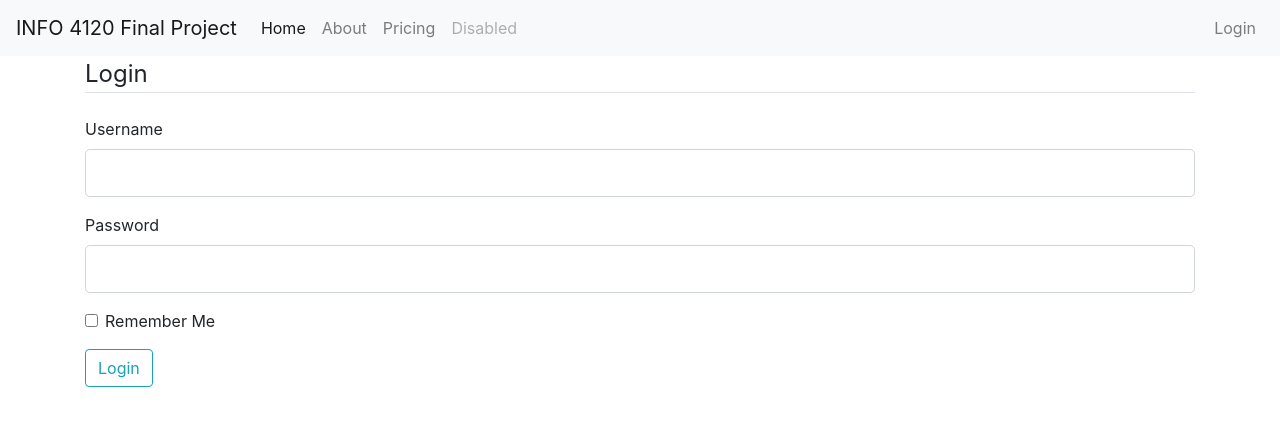
After one commit to tt0507/Info4120_FP_flask, a Flask app: page /login in a window 1280 px wide. The commit adds this page. Shown: the top 426 px of the page. Run offline with Flask 2, Linux system fonts and the light colour scheme; some libraries are stand-ins or nearby versions.

Commit message:
Update database, created login page

```diff
--- a/app.py
+++ b/app.py
@@ -1,7 +1,10 @@
-from flask import Flask, render_template, url_for
+from flask import Flask, render_template, url_for, flash, redirect
 from flask_sqlalchemy import SQLAlchemy
+from forms import LoginForm
+from datetime import datetime
 
 app = Flask(__name__)
+app.config['SECRET_KEY'] = '91f605c898d3fe1082914c0e7dfda152'
 app.config['SQLALCHEMY_DATABASE_URI'] = 'sqlite:///site.db'
 
 db = SQLAlchemy(app)
@@ -13,30 +16,58 @@ class User(db.Model):
 	password = db.Column(db.String(60), nullable=False)
 
 	def __repr__(self):
-		return [User.username, User.password]
+		return f"User('{self.id}','{self.username}', '{self.password}')"
 
 
 class Answer(db.Model):
-	pass
+	id = db.Column(db.Integer, primary_key=True)
+	user = db.relationship('User', backref='user', lazy=True)
+	user_id = db.Column(db.Integer, db.ForeignKey('user.id'), nullable=False)
+	log = db.relationship('Log', backref='log', lazy=True)
+	log_number = db.Column(db.Integer, db.ForeignKey('log_number'), nullable=False)
+	question1 = db.Column(db.String(20), unique=True, nullable=False)
+	question2 = db.Column(db.String(20), unique=True, nullable=False)
+	question3 = db.Column(db.String(20), unique=True, nullable=False)
+	question4 = db.Column(db.String(20), unique=True, nullable=False)
+	question5 = db.Column(db.String(20), unique=True, nullable=False)
+	date_answer = db.Column(db.DateTime, nullable=False, default=datetime.utcnow)
+
+	def __repr__(self, ):
+		return f"User('{self.id}','{self.user_id}', '{self.log_numberd}', '{self.question1}', '{self.question2}', " \
+		       f"'{self.question3}', '{self.question4}', '{self.question5}', '{self.date_answer}')"
 
 
 class Log(db.Model):
 	id = db.Column(db.Integer, primary_key=True)
+	user = db.relationship('User', backref='user', lazy=True)
+	user_id = db.Column(db.Integer, db.ForeignKey('user.id'), nullable=False)
+	log_number = db.Column(db.Integer)
+	recent_sent_date = db.Column(db.DateTime, nullable=False, default=datetime.utcnow)
 
-
-class Question(db.Model):
-	id = db.Column(db.Integer, primary_key=True)
-	question = db.Column(db.String(20), unique=True, nullable=False)
+	def __repr__(self):
+		return f"User('{self.id}','{self.user_id}', '{self.log_numberd}', '{self.recent_sent_date}')"
 
 
 @app.route('/')
 def index():
-	return render_template('index.html')
+	return render_template('index.html', title='Home')
 
 
 @app.route('/about')
 def about():
-	return render_template('about.html')
+	return render_template('about.html', title='About')
+
+
+@app.route('/login', methods=['POST', 'GET'])
+def login():
+	form = LoginForm()
+	if form.validate_on_submit():
+		if form.username.data == 'admin' and form.password.data == 'info4120':  # dummy login
+			flash('Logged in', 'success')
+			return redirect(url_for('index'))
+		else:
+			flash('Login unsuccessful. Please check username and password', 'danger')
+	return render_template('login.html', title='Login', form=form)
 
 
 if __name__ == '__main__':
--- a/forms.py
+++ b/forms.py
@@ -1 +1,10 @@
 from flask_wtf import FlaskForm
+from wtforms import StringField, PasswordField, SubmitField, BooleanField
+from wtforms.validators import DataRequired, Length
+
+
+class LoginForm(FlaskForm):
+	username = StringField('Username', validators=[DataRequired(), Length(min=2, max=20)])
+	password = PasswordField('Password', validators=[DataRequired()])
+	remember = BooleanField('Remember Me')
+	submit = SubmitField('Login')
--- a/templates/base.html
+++ b/templates/base.html
@@ -28,10 +28,20 @@
             <a class="nav-item nav-link disabled" href="#">Disabled</a>
           </div>
           <div class="navbar-nav">
-            <a class="nav-item nav-link" href="#">Login</a>
+            <a class="nav-item nav-link" href="{{ url_for('login') }}">Login</a>
           </div>
         </div>
       </nav>
+
+      {% with messages = get_flashed_messages(with_categories=True) %}
+        {% if messages %}
+          {% for category, message in messages %}
+            <div class="alert alert-{{category}}">
+              {{message}}
+            </div>
+          {% endfor %}
+        {% endif %}
+      {% endwith %}
 
       {% block content %}
       {% endblock %}
--- /dev/null
+++ b/templates/login.html
@@ -0,0 +1,53 @@
+{% extends "base.html" %}
+
+{% block title %}
+   <title>{{title}}</title>
+{% endblock %}
+
+{% block content %}
+<div class="content-section container">
+  <form method="POST" action="">
+  {{form.hidden_tag()}}
+  <fieldset class = "form-group">
+    <legend class="border-bottom mb-4">Login</legend>
+    <div class="form-group">
+      {{form.username.label(class="form-control-label")}}
+
+      {% if form.username.errors %}
+        {{form.username(class="form-control form-control-lg is-invalid")}}
+        <div class="invalid-feedback">
+          {% for error in form.username.errors%}
+            <span>{{error}}</span>
+          {% endfor %}
+        </div>
+      {% else %}
+        {{form.username(class="form-control form-control-lg")}}
+      {% endif %}
+    </div>
+
+    <div class="form-group">
+      {{form.password.label(class="form-control-label")}}
+
+      {% if form.password.errors %}
+        {{form.password(class="form-control form-control-lg is-invalid")}}
+        <div class="invalid-feedback">
+          {% for error in form.password.errors%}
+            <span>{{error}}</span>
+          {% endfor %}
+        </div>
+      {% else %}
+        {{form.password(class="form-control form-control-lg")}}
+      {% endif %}
+    </div>
+
+    <div class="form-check">
+      {{form.remember(class="form-check-input")}}
+      {{form.remember.label(class="form-check-label")}}
+    </div>
+  </fieldset>
+  <div class="form-group">
+      {{form.submit(class="btn btn-outline-info")}}
+  </div>
+  </form>
+</div>
+{% endblock %}
```
Also changed, not shown: README.md (deleted), site.db (added).
